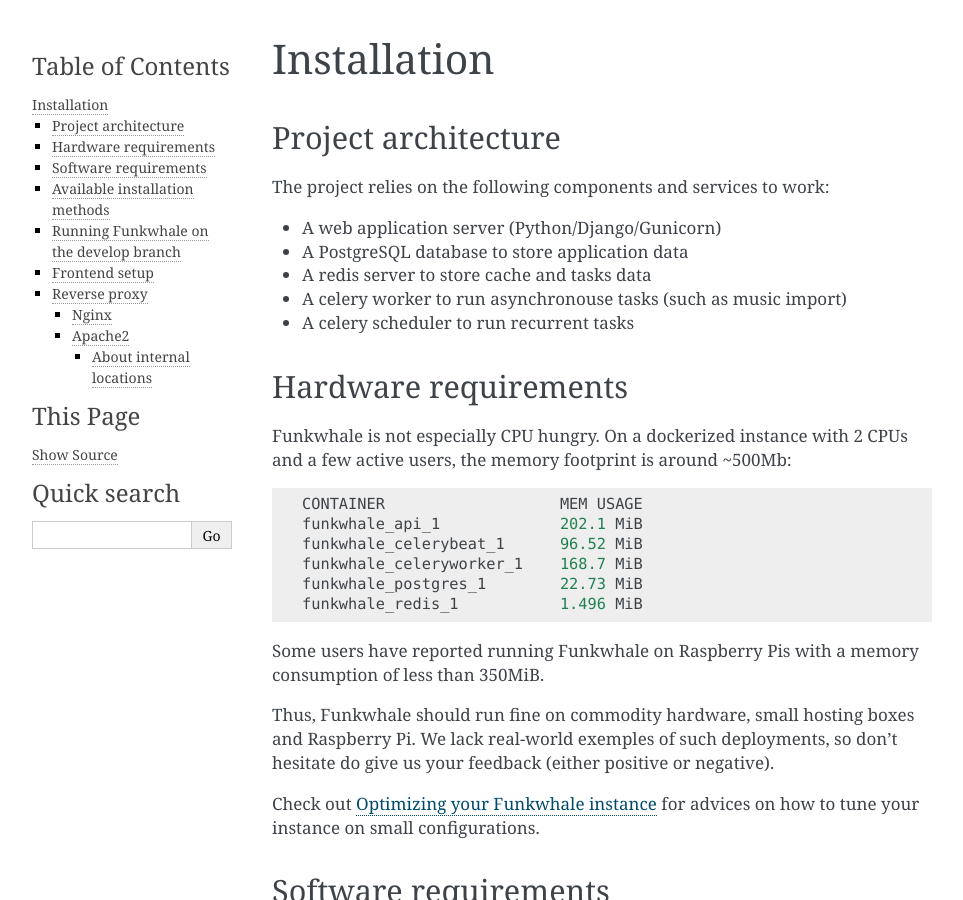
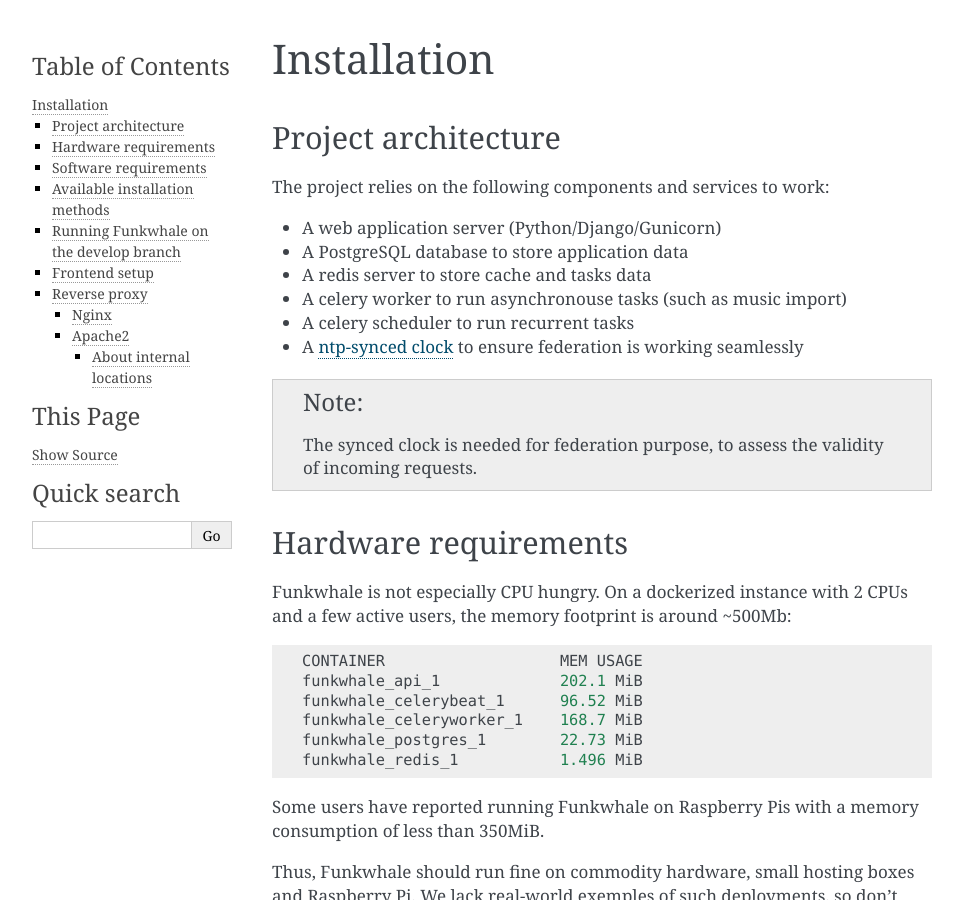
Before and after one commit to RYGhub/funkwhale, a Sphinx documentation site: the page built from docs/installation/index.rst, in a window 1280 px wide and 900 px high. Shown: the whole window, without its empty margins (148-1111 px from the left). Built offline with Sphinx 7.4.7, drawn with Linux system fonts in a browser that asks for light colours; pages that are not in the unit, such as notebooks, are missing from menus.

Commit message:
Fix #380: Document that server clock needs to be synced via NTP to avoid federation issues

```diff
--- a/docs/installation/index.rst
+++ b/docs/installation/index.rst
@@ -11,6 +11,12 @@
 - A redis server to store cache and tasks data
 - A celery worker to run asynchronouse tasks (such as music import)
 - A celery scheduler to run recurrent tasks
+- A `ntp-synced clock <https://wiki.debian.org/NTP>`_ to ensure federation is working seamlessly
+
+.. note::
+
+    The synced clock is needed for federation purpose, to assess
+    the validity of incoming requests.
 
 
 Hardware requirements
```
Also changed, not shown: 1 other file.
